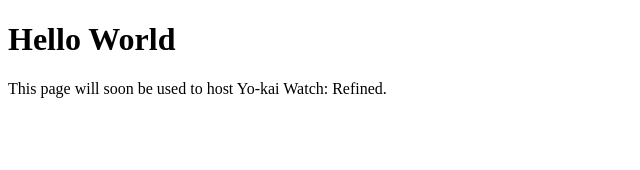
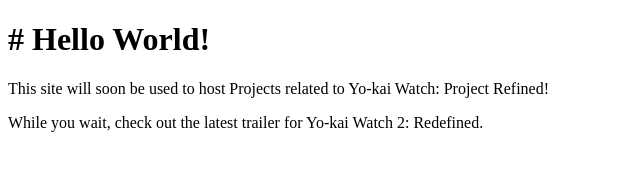
Before and after one commit to 8-Pit/8-Pit.github.io, a plain HTML site: page index.html in a window 1280 px wide. Shown: the whole page, without its empty margins (0-640 px from the left). Drawn offline with Linux system fonts and the light colour scheme.

Commit message:
Update index.html
Index Update

```diff
--- a/index.html
+++ b/index.html
@@ -1,7 +1,8 @@
 <!DOCTYPE html>
 <html>
 <body>
-<h1>Hello World</h1>
-<p>This page will soon be used to host Yo-kai Watch: Refined.</p>
+<h1># Hello World!</h1>
+<p>This site will soon be used to host Projects related to Yo-kai Watch: Project Refined!</p>
+</p>While you wait, check out the latest trailer for Yo-kai Watch 2: Redefined.</p>
 </body>
 </html>
```
